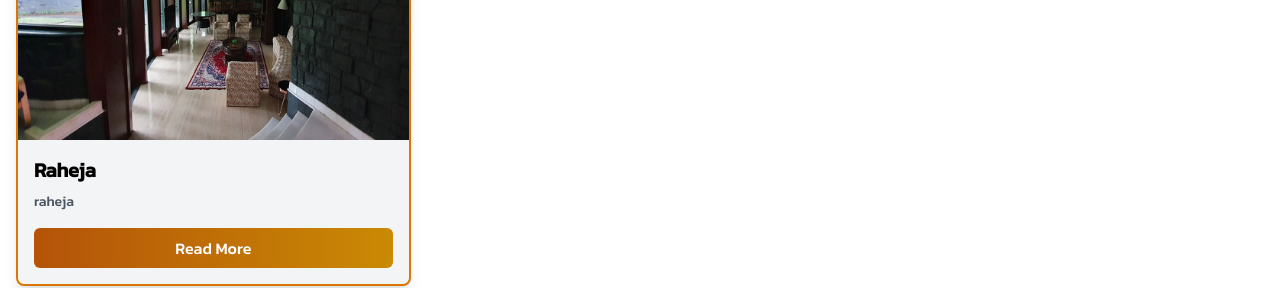
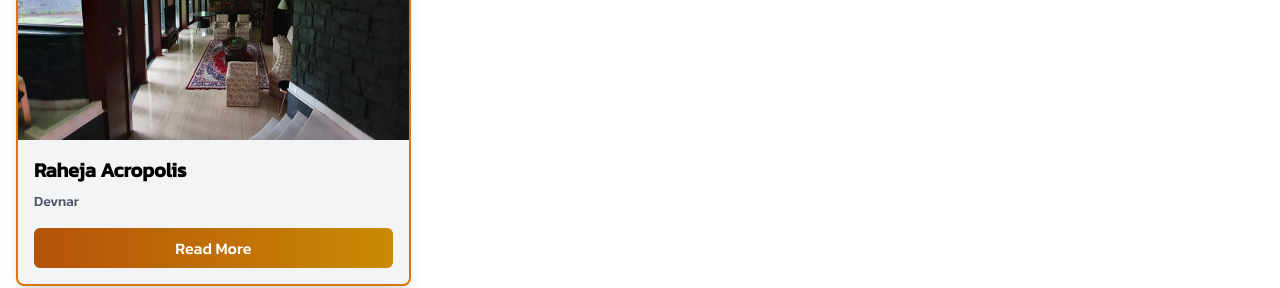
Before and after one commit to AkshayKalamkarr/supremeinfrastructure, a Next.js app: page /project/residencialprojects in a window 1280 px wide. Shown: the part 754-1042 px from the top of the page. Built offline with nearby package versions, Linux system fonts and the light colour scheme.

Commit message:
new code

```diff
--- a/data/residencialprojects.js
+++ b/data/residencialprojects.js
@@ -1,9 +1,9 @@
 export const projects = [
     {
         slug: "project-1",
-        title: "Raheja",
+        title: "Raheja Acropolis",
         image: "/images/projects/TATA/tata-1.jpg",
-        description: "raheja",
+        description: "Devnar",
         fullDescription:
             "Mulshi IB, situated about 40 km from Pune, is a storage dam for Bhira hydro power station of Tata Power Company Limited. The Bungalow is located near dam and dam constructed across the rivers Mula & Nila near village Mulshi during the years 1921-26 is a gravity dam constructed in rubble masonry.We have renovated the Mulshi IB with new design and concepts IN Year 2018-19. By keeping Bungalow’s vintage look in mind we have design this beautiful stone structure from scarp.This is Tata power’s oldest property among all. Bungalow home plans share a common style with Craftsman, Rustic and Cottage home designs. A great porch for your rocker, typically one level and over-hanging eaves are some of the classic features.",
         tagLine: "Project information",
```
